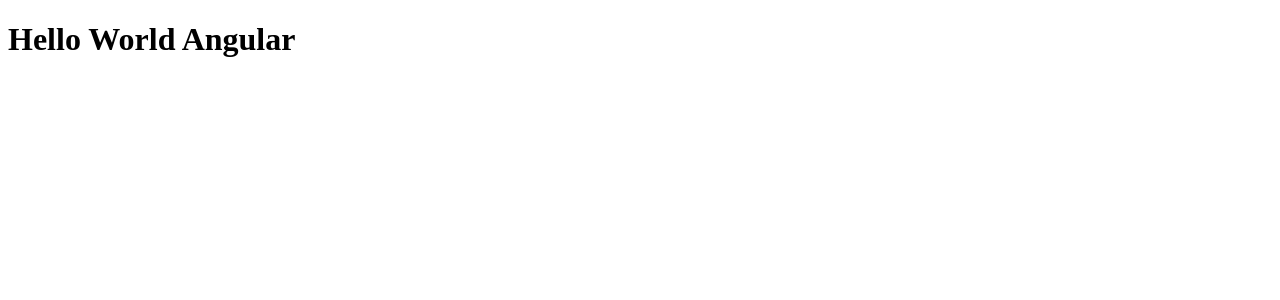
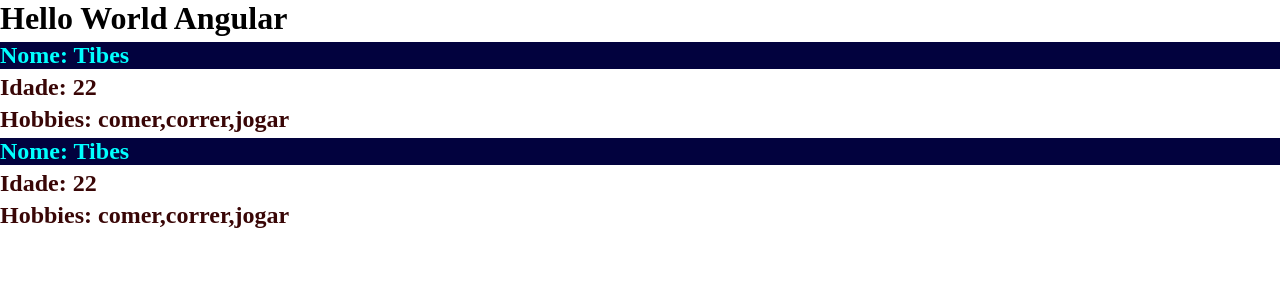
Before and after one commit to Tibes1/EstudoAngular, an Angular app: page / in a window 1280 px wide. Shown: the top 300 px of the page. Built offline with nearby package versions, Linux system fonts and the light colour scheme.

Commit message:
first component and style

```diff
--- a/src/app/app.component.html
+++ b/src/app/app.component.html
@@ -1 +1,4 @@
 <h1>Hello World Angular</h1>
+
+<app-first-component></app-first-component>
+<app-first-component></app-first-component>
--- a/src/app/app.module.ts
+++ b/src/app/app.module.ts
@@ -3,10 +3,12 @@ import { BrowserModule } from '@angular/platform-browser';
 
 import { AppRoutingModule } from './app-routing.module';
 import { AppComponent } from './app.component';
+import { FirstComponentComponent } from './components/first-component/first-component.component';
 
 @NgModule({
   declarations: [
-    AppComponent
+    AppComponent,
+    FirstComponentComponent
   ],
   imports: [
     BrowserModule,
--- /dev/null
+++ b/src/app/components/first-component/first-component.component.css
@@ -0,0 +1,12 @@
+h2 {
+    color: rgb(57, 6, 6);
+}
+
+.title {
+    background-color: rgb(2, 2, 62);
+    color: aqua;
+}
+
+* {
+    margin-top: 5px;
+}
--- /dev/null
+++ b/src/app/components/first-component/first-component.component.html
@@ -0,0 +1,3 @@
+<h2 class="title">Nome: {{ name }}</h2>
+<h2>Idade: {{ age }}</h2>
+<h2>Hobbies: {{ hobbies }}</h2>
--- /dev/null
+++ b/src/app/components/first-component/first-component.component.ts
@@ -0,0 +1,18 @@
+import { Component } from '@angular/core';
+
+@Component({
+  selector: 'app-first-component',
+  templateUrl: './first-component.component.html',
+  styleUrls: ['./first-component.component.css']
+})
+export class FirstComponentComponent {
+  name:string = 'Tibes'
+  age:number = 22
+  hobbies:string[] = ['comer','correr','jogar']
+
+  constructor() {}
+
+  ngOnInit():void {
+
+  }
+}
--- a/src/styles.css
+++ b/src/styles.css
@@ -1 +1,5 @@
 /* You can add global styles to this file, and also import other style files */
+* {
+    margin: 0px;
+    padding: 0px;
+}
```
Also changed, not shown: 1 other file (tests, documents, lock files or other folders).
